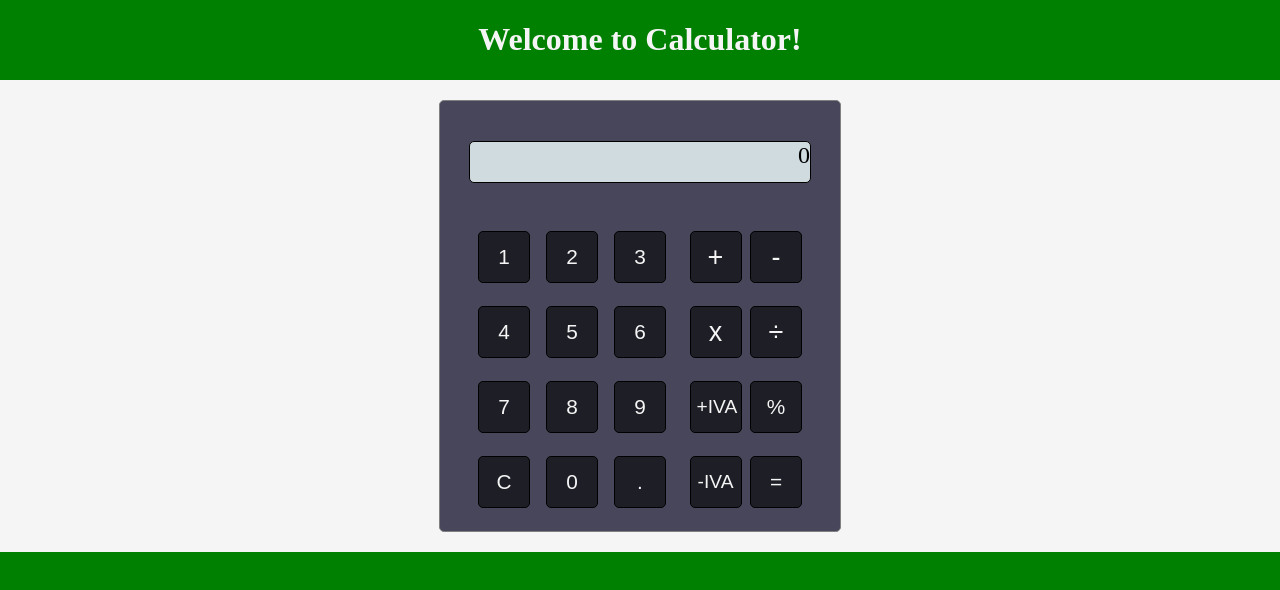
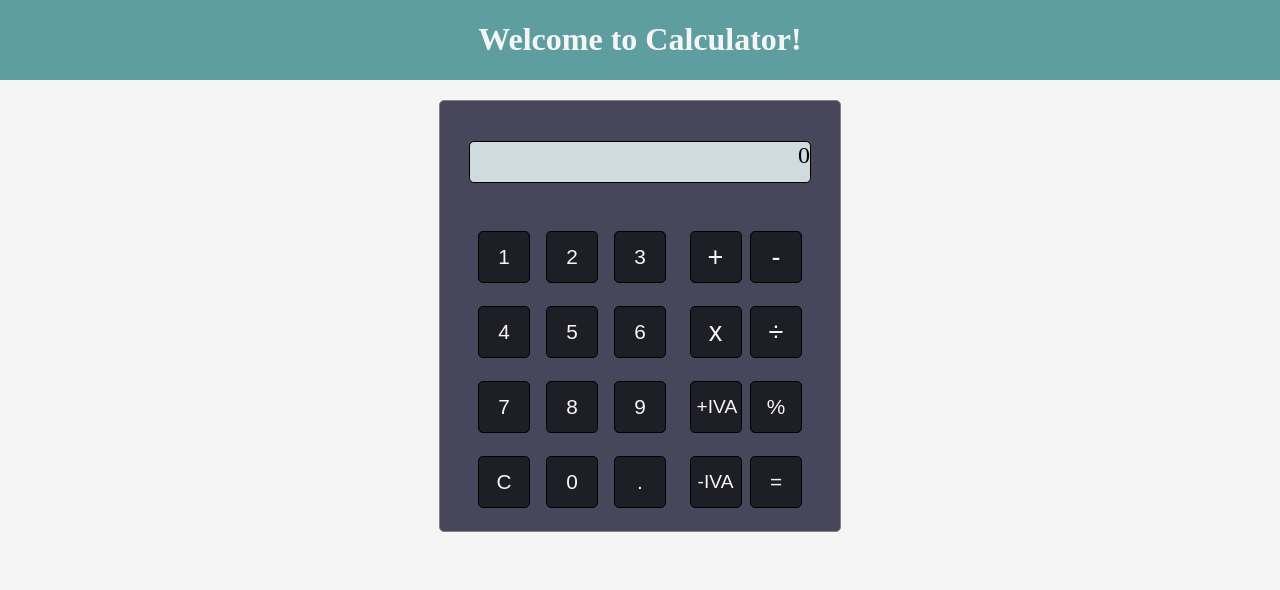
Before and after one commit to JorgeArancibia1/Calculator, a plain HTML site: page index.html in a window 1280 px wide. Drawn offline with Linux system fonts and the light colour scheme.

Commit message:
mejora 0.3

```diff
--- a/CSS/index.css
+++ b/CSS/index.css
@@ -1,7 +1,4 @@
 .bd {
-	background-color:	green;
-	/* align-items: center; */
-	/* justify-content: center; */
 	height: 100vh;
 	margin: 0;
 	padding: 0;
@@ -10,6 +7,7 @@
 	display: flex;
 	width: 100%;
 	justify-content: center;
+	background-color: cadetblue;
 }
 .h1-header {
 	color: whitesmoke;
@@ -18,6 +16,7 @@
 	display: flex;
 	background-color: whitesmoke;
 	width: 100%;
+	height: 100%;
 	justify-content: center;
 	margin: 0;
 	padding: 0;
```
